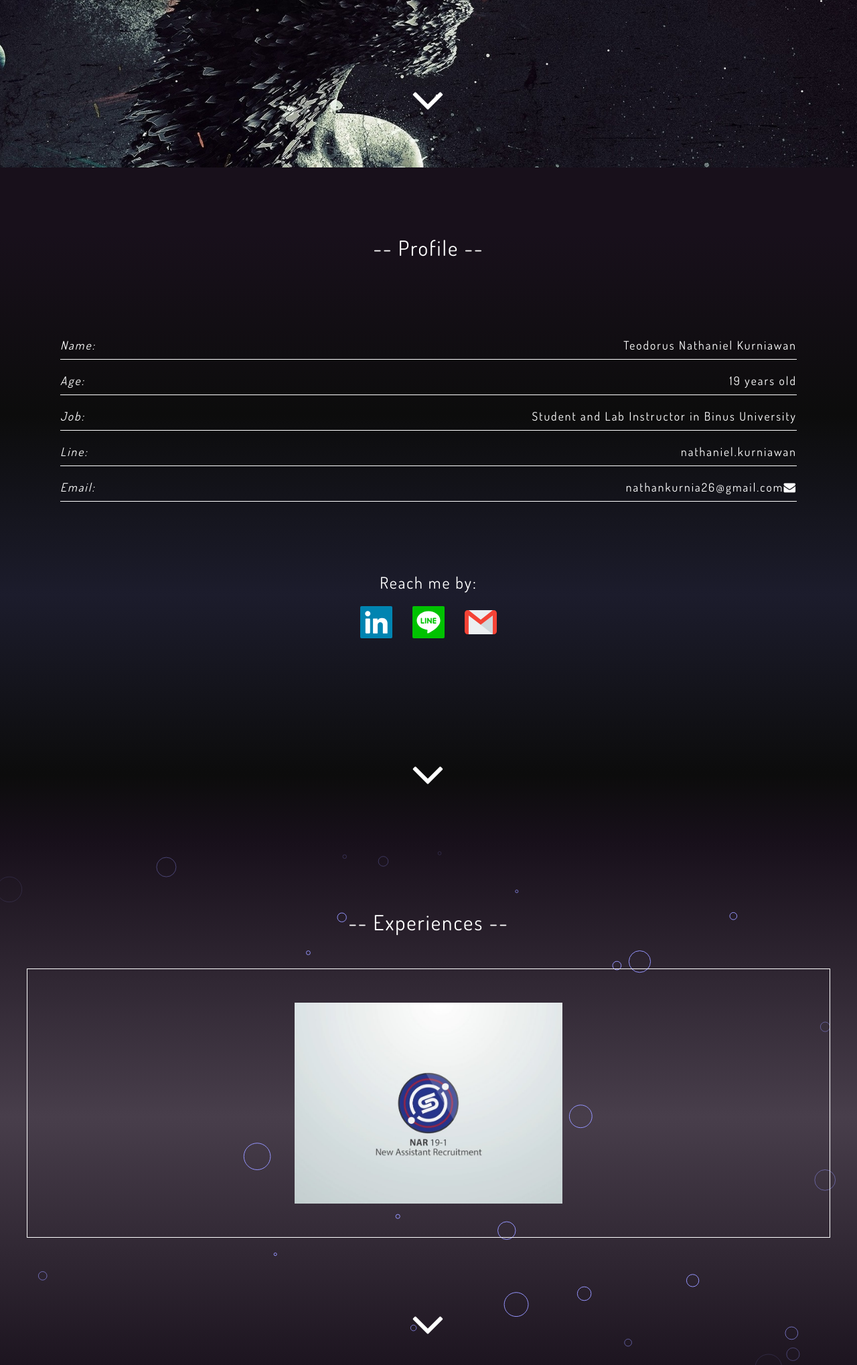
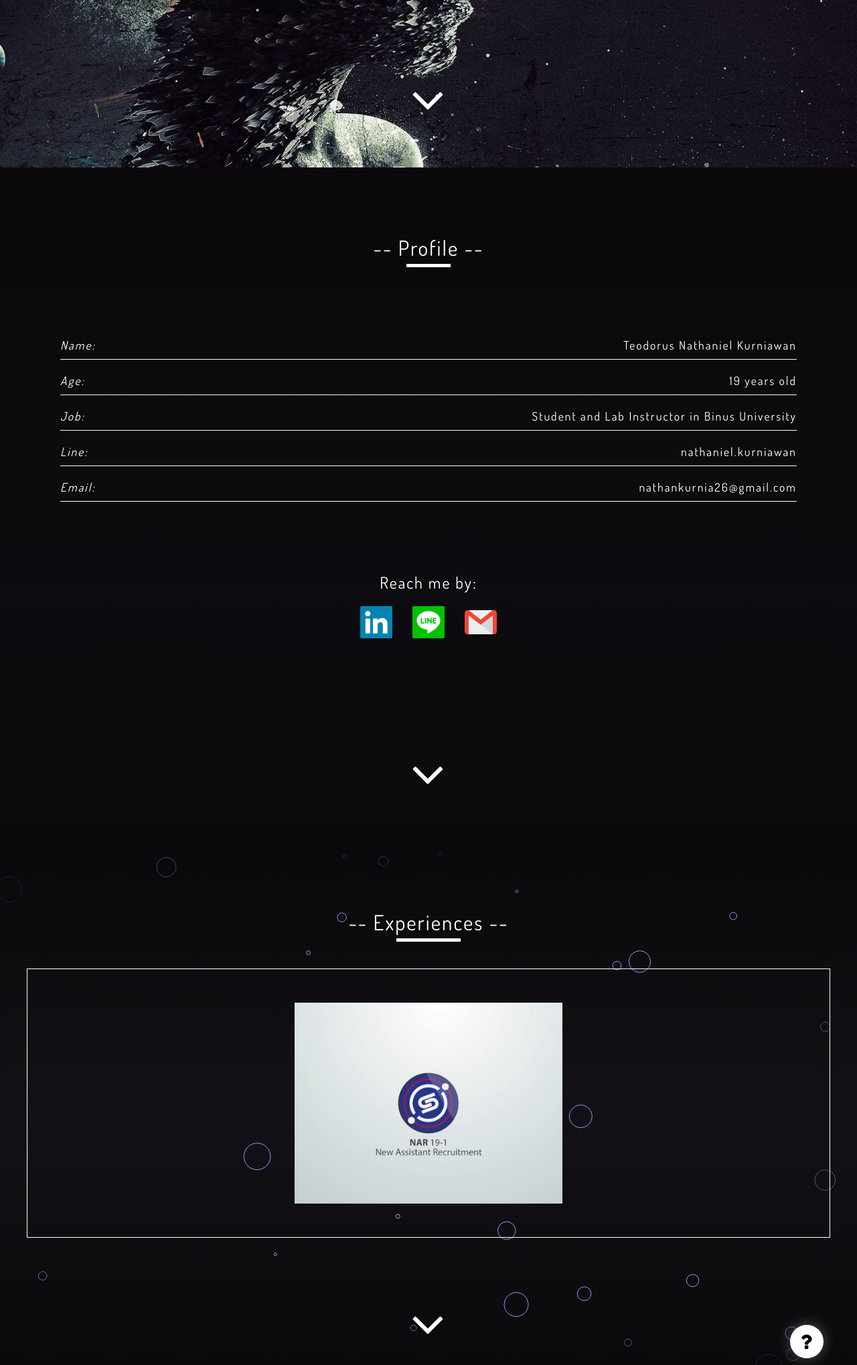
Before and after one commit to teodorus-nathaniel/teodorus-nathaniel.github.io, a PHP site: page / in a window 1280 px wide. Shown: the part 554-2592 px from the top of the page at 67% size. Run offline with PHP 8.4, Linux system fonts and the light colour scheme.

Commit message:
added section title animation and help

```diff
--- a/css/style.css
+++ b/css/style.css
@@ -1,8 +1,8 @@
 :root {
-	--primary-color: #18101b;
-	--primary-color-gradient: #483e4b;
+	--primary-color: #0b080c;
+	--primary-color-gradient: #141116;
 	--primary-color-darken: #0c0c0c;
-	--primary-color-darken-gradient: #1c1c2c;
+	--primary-color-darken-gradient: #0c0c11;
 }
 
 * {
@@ -21,16 +21,6 @@
 	background-color: var(--primary-color-darken);
 }
 
-.scroll-to-view {
-	opacity: 0;
-	transition: all 500ms ease-out;
-	transform: translateY(30px);
-}
-.is-visible {
-	opacity: 1;
-	transform: translateY(0px);
-}
-
 .text {
 	line-height: 1.8em;
 }
@@ -43,6 +33,46 @@
 	color: white;
 	font-size: 5em;
 	cursor: pointer;
+}
+
+.scroll-to-view {
+	opacity: 0;
+	transition: all 500ms ease-out;
+	transform: translateY(50px);
+}
+.is-visible {
+	opacity: 1;
+	transform: translateY(0px);
+}
+.slide-right_1 {
+	transform: translate(-100px, 0);
+}
+.slide-right_1.is-visible {
+	transform: translate(0, 0);
+}
+.slide-right_2 {
+	transform: translate(-30px, 0);
+	transition-delay: 700ms;
+}
+.slide-right_2.is-visible {
+	transform: translate(0, 0);
+}
+.section-title span::after {
+	content: '';
+	position: absolute;
+	bottom: -10px;
+	left: 30%;
+	width: 40%;
+	height: 5px;
+	background-color: white;
+	transform: translate(200px, 0);
+	transition: all 500ms;
+	transition-delay: 750ms;
+	opacity: 0;
+}
+.section-title.is-visible span::after {
+	opacity: 1;
+	transform: translate(0, 0);
 }
 
 #slider {
@@ -97,6 +127,12 @@
 nav ul li:hover span,
 nav ul li:focus span {
 	transform: rotateY(0deg);
+}
+nav ul li:focus,
+nav ul li:hover {
+	box-shadow: 0 10px 20px 0 rgba(200, 200, 200, .1), 0 2px 5px 0 rgba(200, 200, 200, .3);
+	transition: all 500ms ease;
+	transition-delay: 250ms;
 }
 nav ul li:focus {
 	outline: none;
@@ -300,6 +336,42 @@
 	padding: 0;
 	margin: 0;
 }
+#experiences .help-fab {
+	background-color: white;
+	border-radius: 50%;
+	padding: 5px;
+	width: 50px;
+	height: 50px;
+	position: absolute;
+	bottom: 50px;
+	right: 50px;
+	font-size: 30px;
+	display: flex;
+	justify-content: center;
+	align-items: center;
+	color: black;
+	box-shadow: 0 0 20px 0 rgba(255, 255, 255, .3);
+	transition: all 700ms;
+}
+#experiences .help-fab:hover {
+	box-shadow: 0 0 20px 0 rgba(255, 255, 255, .5), 0 0px 5px 0 rgba(255, 255, 255, .7);
+}
+#experiences .help-content {
+	position: absolute;
+	right: 50px;
+	bottom: 125px;
+	opacity: 0;
+	transform: translateY(20px);
+	transition: all 500ms;
+	border-radius: 5px;
+	background-color: rgb(225, 225, 225);
+	color: black;
+	box-shadow: 0 0 20px 0 rgba(200, 200, 200, .5), 0 0px 5px 0 rgba(200, 200, 200, .7);
+}
+#experiences .help-fab:hover + .help-content {
+	opacity: 1;
+	transform: translate(0, 0);
+}
 
 #skills #skill-container {
 	display: grid;
--- a/index.html
+++ b/index.html
@@ -47,24 +47,22 @@
             <div class="background-image" id="home-background"></div>
             <canvas id="canvas"></canvas>
             <div class="text">
-                <h1>Teodorus Nathaniel</h1>
-                <p>Undergraduate Computer Science Student</p>
+                <h1 class="scroll-to-view slide-right_1">Teodorus Nathaniel</h1>
+                <p class="scroll-to-view slide-right_2">Undergraduate Computer Science Student</p>
             </div>
             <i class='fa fa-angle-down' id="home-arrow-down"></i>
         </section>
         <section id='profile' class="common-section">
             <div class="heading">
-                <h1>-- Profile --</h1>
+                <h1 class="scroll-to-view slide-right_1 section-title"><span>-- Profile --</span></h1>
             </div>
             <ul class="profile-container">
                 <li class="scroll-to-view"><span>Name: </span><span>Teodorus Nathaniel Kurniawan</span></li>
                 <li class="scroll-to-view"><span>Age: </span><span>19 years old</span></li>
                 <li class="scroll-to-view"><span>Job: </span><span>Student and Lab Instructor in Binus University</span>
                 </li>
-                <li class="scroll-to-view"><span>Line: </span><span>nathaniel.kurniawan</span>
-                <li class="scroll-to-view"><span>Email: </span><span><span>nathankurnia26@gmail.com</span><i
-                            class="fa fa-envelope"></i></span></li>
-                </li>
+                <li class="scroll-to-view"><span>Line: </span><span>nathaniel.kurniawan</span></li>
+                <li class="scroll-to-view"><span>Email: </span><span>nathankurnia26@gmail.com</span></li>
             </ul>
             <div>
                 <h2>Reach me by:</h2>
@@ -78,8 +76,15 @@
         </section>
         <section id='experiences' class="common-section">
             <canvas id="canvas-particle"></canvas>
+            <div class="help-fab">
+                <i class="fa fa-question"></i>
+            </div>
+            <div class="help-content">
+                <p>Left click to reset animation</p>
+                <p>Press 't' to toggle animation</p>
+            </div>
             <div class="heading">
-                <h1>-- Experiences --</h1>
+                <h1 class="scroll-to-view slide-right_1 section-title"><span>-- Experiences --</span></h1>
             </div>
             <div class="experience-container">
                 <div class="experience-item-container">
@@ -98,7 +103,7 @@
         </section>
         <section id='skills' class="common-section">
             <div class="heading">
-                <h1>-- Skills --</h1>
+                <h1 class="scroll-to-view slide-right_1 section-title"><span>-- Skills --</span></h1>
             </div>
             <ul id="skill-container">
 
--- a/js/canvas-particle.js
+++ b/js/canvas-particle.js
@@ -1,10 +1,10 @@
 {
-	function getHypotenuse(x, y) {
+	function getHypotenuse (x, y){
 		return Math.sqrt(Math.pow(x, 2) + Math.pow(y, 2));
 	}
 
 	class Particle {
-		constructor(ctx, mousePos, gravity, maxVelocity, fps, width) {
+		constructor (ctx, mousePos, gravity, maxVelocity, fps, width) {
 			this.ctx = ctx;
 			this.mousePos = mousePos;
 			this.gravity = gravity;
@@ -22,7 +22,7 @@
 			};
 		}
 
-		getOpacity() {
+		getOpacity () {
 			const distance = this.getNearestEdgeDistance();
 			const maxDistance = 100;
 			let opacity = 1;
@@ -32,7 +32,7 @@
 			return opacity;
 		}
 
-		getNearestEdgeDistance() {
+		getNearestEdgeDistance () {
 			const { x, y } = this.position;
 			const distanceTop = Math.abs(y);
 			const distanceBottom = Math.abs(y - this.ctx.canvas.height);
@@ -42,7 +42,7 @@
 			return Math.min(distanceTop, distanceBottom, distanceLeft, distanceRight);
 		}
 
-		getGravity() {
+		getGravity () {
 			const diffX = this.mousePos.x - this.position.x;
 			const diffY = this.mousePos.y - this.position.y;
 
@@ -56,12 +56,12 @@
 			};
 		}
 
-		updatePosition() {
+		updatePosition () {
 			this.position.x += this.velocity.x;
 			this.position.y += this.velocity.y;
 		}
 
-		update() {
+		update () {
 			const { x, y } = this.getGravity();
 
 			this.updateVelocity('x', x);
@@ -70,7 +70,7 @@
 			this.updatePosition();
 		}
 
-		render() {
+		render () {
 			const { x, y } = this.position;
 
 			this.ctx.beginPath();
@@ -80,11 +80,11 @@
 	}
 
 	class ParticleChasing extends Particle {
-		constructor(ctx, mousePos, gravity, maxVelocity, fps, width) {
+		constructor (ctx, mousePos, gravity, maxVelocity, fps, width) {
 			super(ctx, mousePos, gravity, maxVelocity, fps, width);
 		}
 
-		updateVelocity(axis, gravity) {
+		updateVelocity (axis, gravity) {
 			if (
 				(this.velocity[axis] > this.maxVelocity && gravity > 0) ||
 				(this.velocity[axis] < -this.maxVelocity && gravity < 0)
@@ -93,7 +93,7 @@
 			this.velocity[axis] += gravity / this.fps;
 		}
 
-		render() {
+		render () {
 			const color = `rgba(243,231,233,${this.getOpacity()})`;
 			this.ctx.strokeStyle = color;
 
@@ -102,7 +102,7 @@
 	}
 
 	class ParticleFleeing extends Particle {
-		constructor(ctx, mousePos, gravity, maxVelocity, fps, width, maxRadius) {
+		constructor (ctx, mousePos, gravity, maxVelocity, fps, width, maxRadius) {
 			super(ctx, mousePos, gravity, maxVelocity, fps, width);
 			this.maxRadius = maxRadius;
 			this.isChangingPosition = {
@@ -111,7 +111,7 @@
 			};
 		}
 
-		updateVelocity(axis, gravity) {
+		updateVelocity (axis, gravity) {
 			const diffX = this.mousePos.x - this.position.x;
 			const diffY = this.mousePos.y - this.position.y;
 
@@ -144,7 +144,7 @@
 			}
 		}
 
-		updatePosition() {
+		updatePosition () {
 			super.updatePosition();
 			if (this.position.x < 0) {
 				this.position.x = window.innerWidth + this.position.x;
@@ -163,7 +163,7 @@
 			}
 		}
 
-		render() {
+		render () {
 			this.ctx.strokeStyle = `rgba(150,150,255,${this.getOpacity()})`;
 			super.render();
 		}
@@ -179,6 +179,7 @@
 	const MAX_RADIUS = 150;
 	const FPS = 30;
 	const PARTICLES_AMOUNT = 50;
+	let isPaused = false;
 
 	const mousePos = {
 		x: canvas.width / 2,
@@ -188,7 +189,7 @@
 	let particles;
 	createParticles();
 
-	function createParticles() {
+	function createParticles (){
 		particles = Array.from({ length: PARTICLES_AMOUNT }).map(
 			() =>
 				Math.random() > 0.5
@@ -197,7 +198,7 @@
 		);
 	}
 
-	function updateMouse({ clientX, clientY }) {
+	function updateMouse ({ clientX, clientY }){
 		mousePos.x = clientX;
 		mousePos.y = clientY - canvas.getBoundingClientRect().top;
 	}
@@ -207,7 +208,7 @@
 	let animationReqId;
 	let animationStopped;
 
-	function render() {
+	function render (){
 		ctx.clearRect(0, 0, canvas.width, canvas.height);
 		particles.forEach((particle) => {
 			particle.update();
@@ -216,7 +217,7 @@
 		animationReqId = window.requestAnimationFrame(render);
 	}
 
-	function toggleAnimation(e) {
+	function toggleAnimation (e){
 		if (e.key !== 't') return;
 		if (animationStopped) {
 			animationReqId = window.requestAnimationFrame(render);
@@ -224,14 +225,17 @@
 			window.cancelAnimationFrame(animationReqId);
 		}
 		animationStopped = !animationStopped;
+		isPaused = !isPaused;
 	}
 
 	const observer = new IntersectionObserver((entries) =>
 		entries.forEach((entry) => {
 			if (entry.isIntersecting) {
-				animationReqId = window.requestAnimationFrame(render);
 				window.addEventListener('click', createParticles);
 				window.addEventListener('keypress', toggleAnimation);
+
+				if (isPaused) return;
+				animationReqId = window.requestAnimationFrame(render);
 				animationStopped = false;
 			} else {
 				window.cancelAnimationFrame(animationReqId);
--- a/js/intersection.js
+++ b/js/intersection.js
@@ -3,8 +3,6 @@
 		entries.forEach((element) => {
 			if (element.isIntersecting) {
 				element.target.classList.add('is-visible');
-			} else {
-				element.target.classList.remove('is-visible');
 			}
 		});
 	}
```
